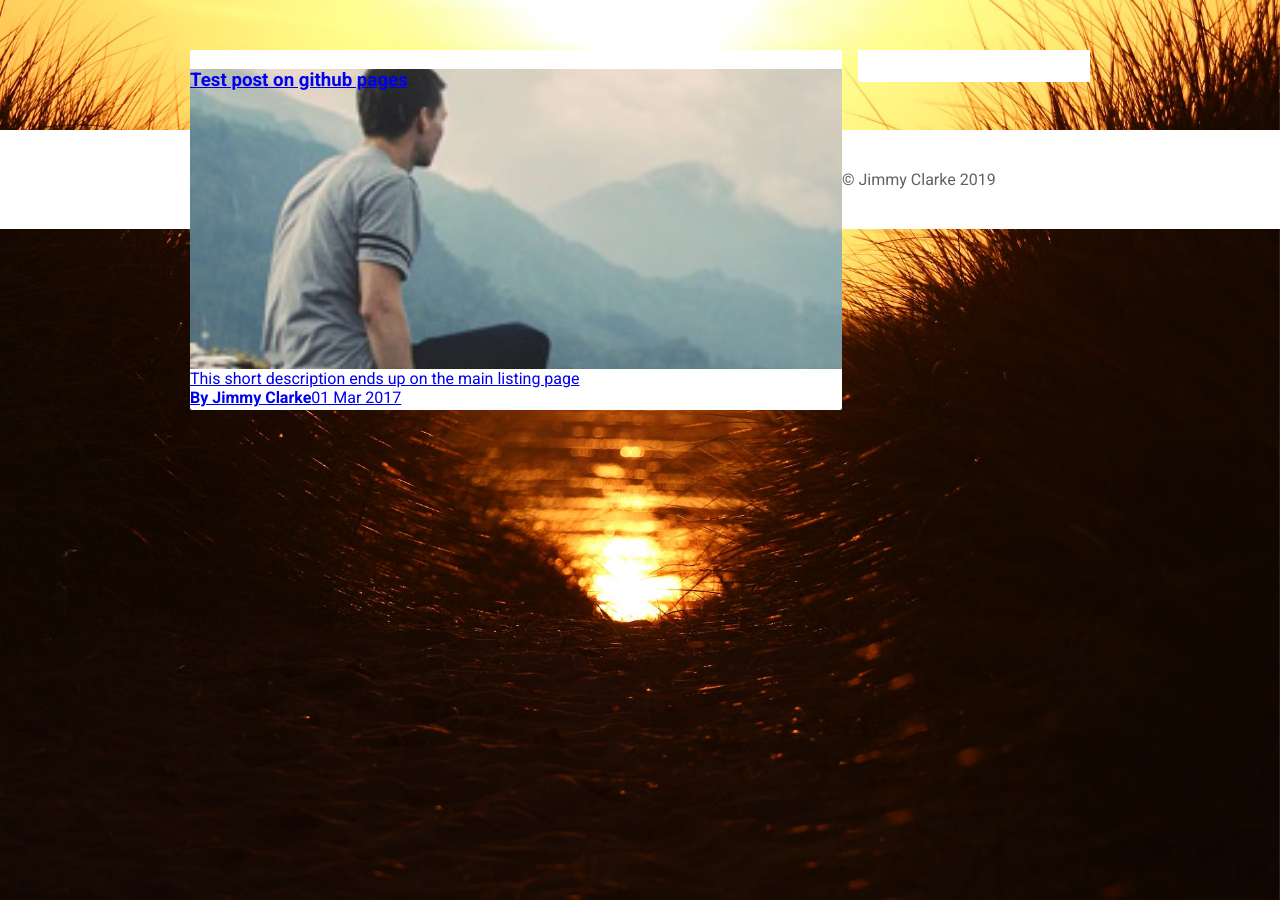
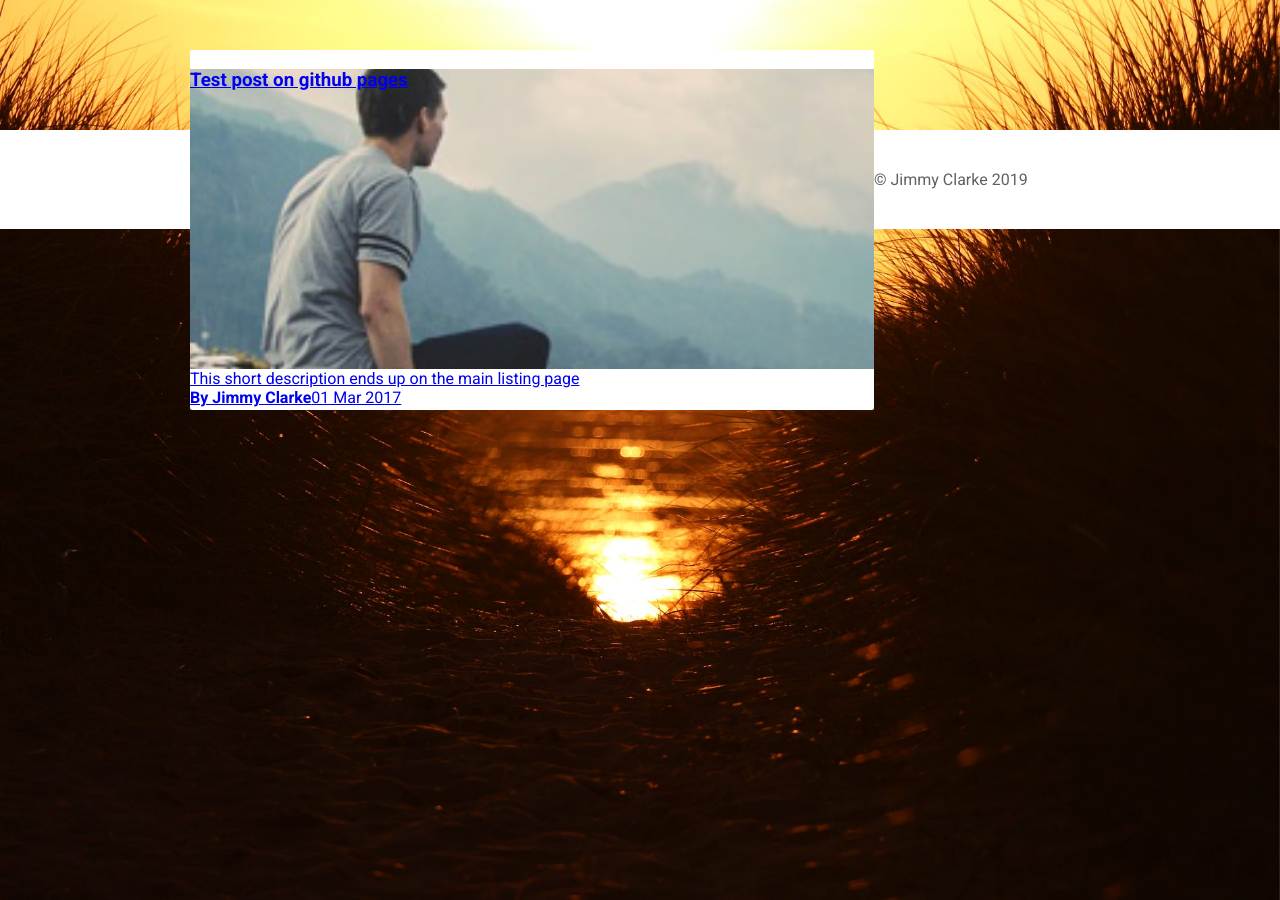
Before and after one commit to jimmyclarke113/jimmyclarke113.github.io, a Jekyll site: the page built from index.html, in a window 1280 px wide. Built offline with Jekyll 4.4.1, drawn with Linux system fonts in a browser that asks for light colours.

Commit message:
Update styles2019.css

```diff
--- a/css/styles2019.css
+++ b/css/styles2019.css
@@ -26,8 +26,10 @@
 .menu{
   background-color:#fff;
   float:right;
-  padding:1em;
   width:200px;
+}
+.menu ul{
+list-stlye:none;
 }
 .content{
   background-color:#fff;
@@ -37,7 +39,7 @@
 }
 .content.first{
   float:left;
-  width: 652px;
+  width: 684px;
 }
 .contentTitle{
   background-size: cover;
```
